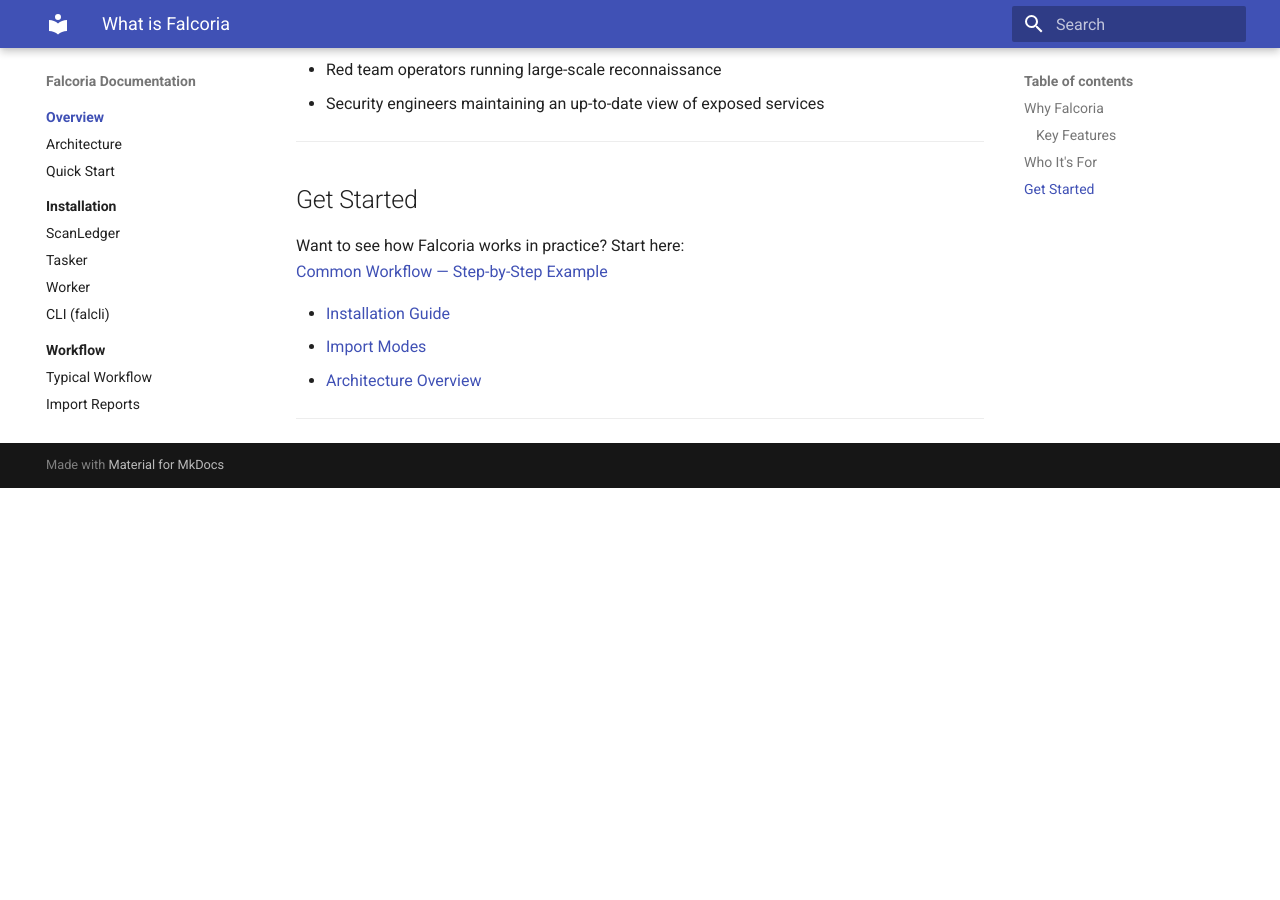
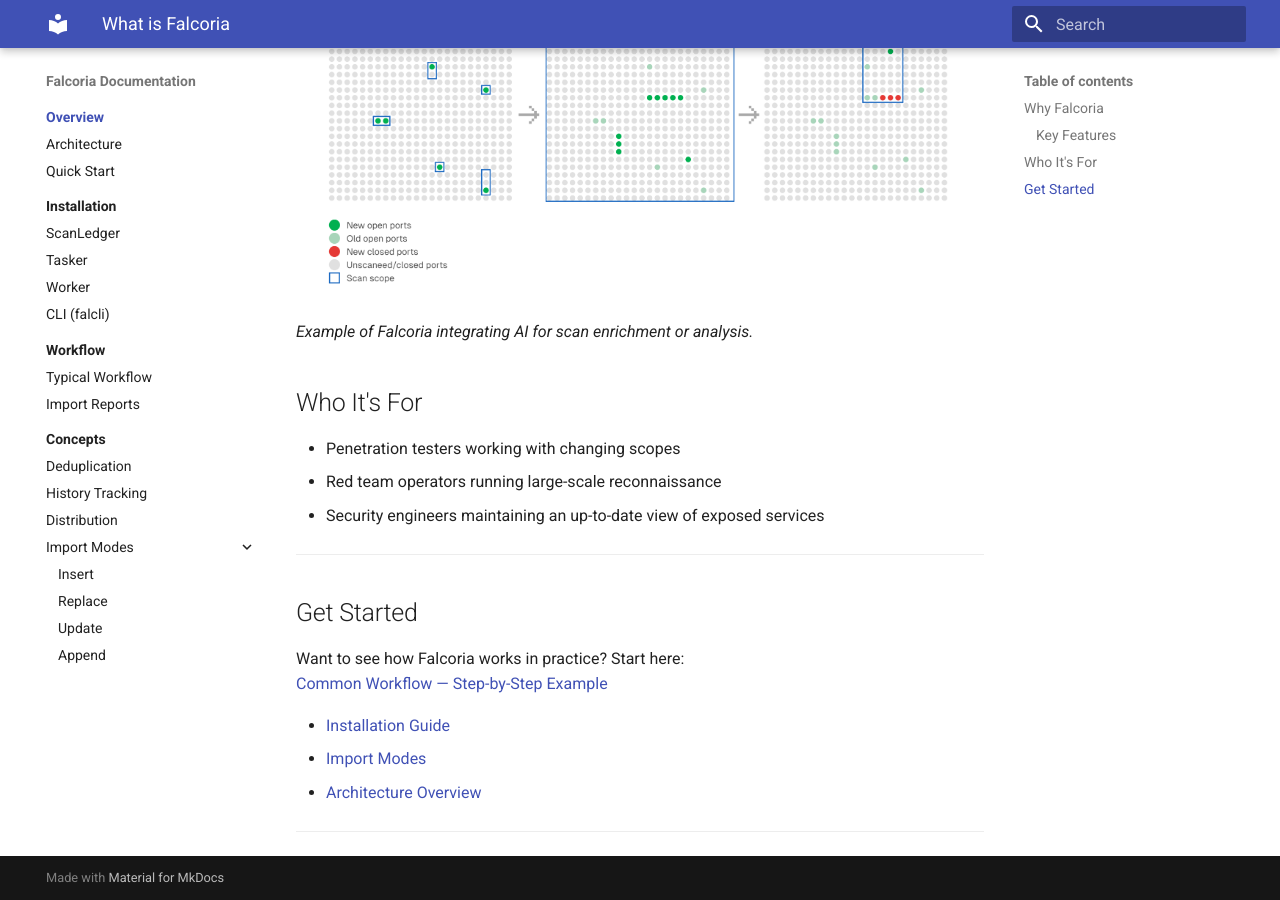
Before and after one commit to Falcoria/falcoria-docs, an MkDocs documentation site: the page built from docs/index.md, in a window 1280 px wide and 900 px high, scrolled down 3380 px. Built offline with MkDocs 1.6.1 and Material for MkDocs 9.7.7, drawn with Linux system fonts in a browser that asks for light colours; before the commit the page ends 3868 px from its top, so only the background shows below that.

Commit message:
picture tests

```diff
--- a/docs/index.md
+++ b/docs/index.md
@@ -47,8 +47,12 @@
 ![Scan Phase: Light Scan 2](images/sp_light1.png)
 *Second light scan expands coverage or refines results.*
 
+
 ![Scan Phase: Full Scan](images/sp_light2.png)
 *Full scan phase for comprehensive results and enrichment.*
+
+![Falcoria AI Integration](images/gpt1.png)
+*Example of Falcoria integrating AI for scan enrichment or analysis.*
 
 ## Who It's For
 
```
Also changed, not shown: docs/images/gpt1.png (added).
